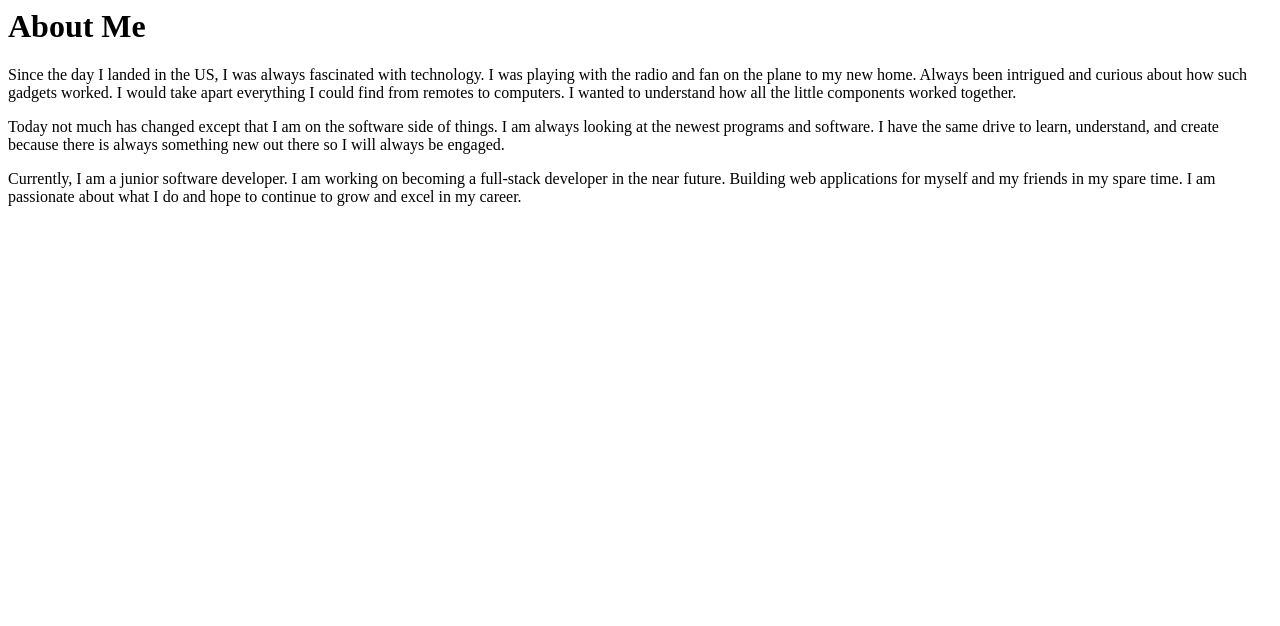
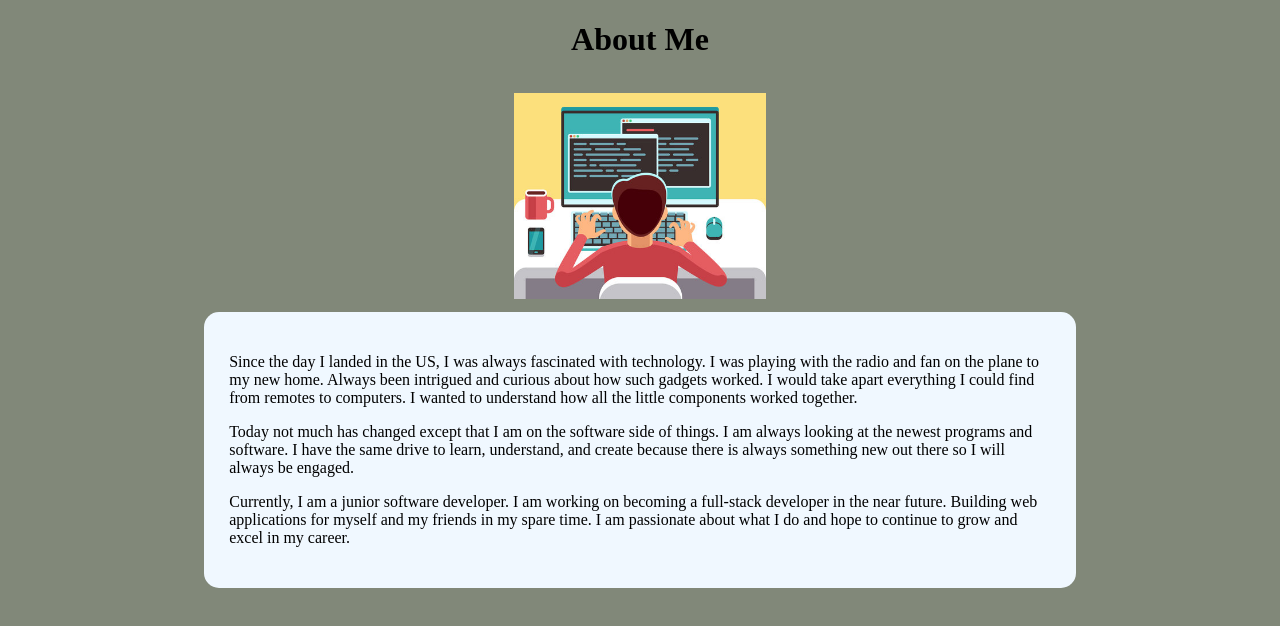
Before and after one commit to habekele/html-portfolio, a plain HTML site: page public/about.html in a window 1280 px wide. Drawn offline with Linux system fonts and the light colour scheme.

Commit message:
Add files via upload

```diff
--- a/public/about.html
+++ b/public/about.html
@@ -1,5 +1,40 @@
+<!DOCTYPE html>
+<html lang="en">
+<head>
+  <meta charset="UTF-8">
+  <title>About Me</title>
+  <style>
+    html{scroll-behavior: smooth;}
+    body {background-color: rgb(129, 136, 121);}
+    .box{
+            display: block;
+            background-color: aliceblue;
+            margin-right: auto;
+            margin-left: auto;
+            width: 65%;
+            height: 10%;
+            border-radius: 15px;
+            padding: 2%;
+        }
+     h1 {text-align: center;}
+     img{
+      display: block;
+        margin-left: auto;
+        margin-right: auto;
+        width: 20%;
+        border-radius: 5px;
+        padding:1%}
+
+
+  </style>
+</head>
+<body>
   <h1>About Me</h1>
-<p>Since the day I landed in the US, I was always fascinated with technology. I was playing with the radio and fan on the plane to my new home. Always been intrigued and curious about how such gadgets worked. I would take apart everything I could find from remotes to computers. I wanted to understand how all the little components worked together.
+  <img src="../assets/images/CodingKid.jpg" alt="coding"/>
+
+  <div class="box">
+  <p>
+    Since the day I landed in the US, I was always fascinated with technology. I was playing with the radio and fan on the plane to my new home. Always been intrigued and curious about how such gadgets worked. I would take apart everything I could find from remotes to computers. I wanted to understand how all the little components worked together.
   </p>
   <p>
   Today not much has changed except that I am on the software side of things. I am always looking at the newest programs and software. I have the same drive to learn, understand, and create because there is always something new out there so I will always be engaged.
@@ -8,3 +43,6 @@
   <p>
   Currently, I am a junior software developer. I am working on becoming a full-stack developer in the near future. Building web applications for myself and my friends in my spare time. I am passionate about what I do and hope to continue to grow and excel in my career.
   </p>
+  </div>
+</body>
+</html>
```
Also changed, not shown: index.html (+42 -14 lines), public/contact.html (+30 -1 lines), assets/images/CodingKid.jpg (added). Lines whose indentation alone changed are shown as unchanged.
